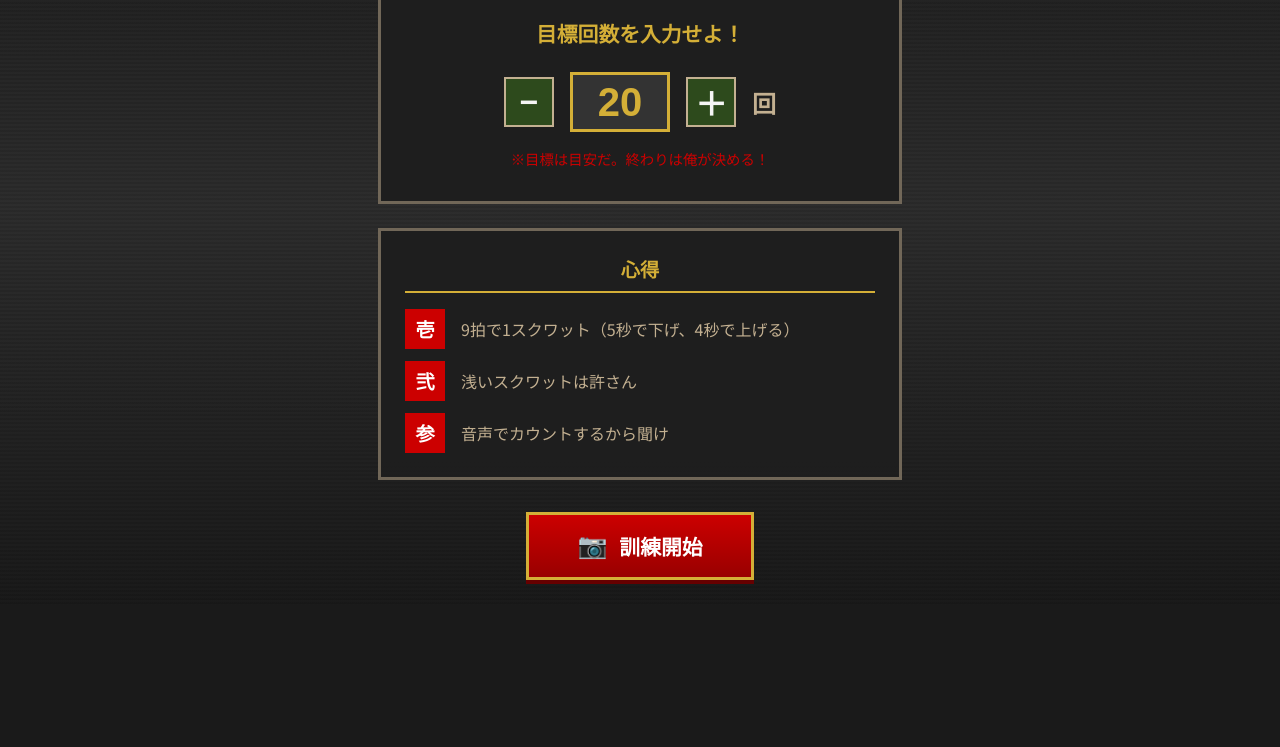
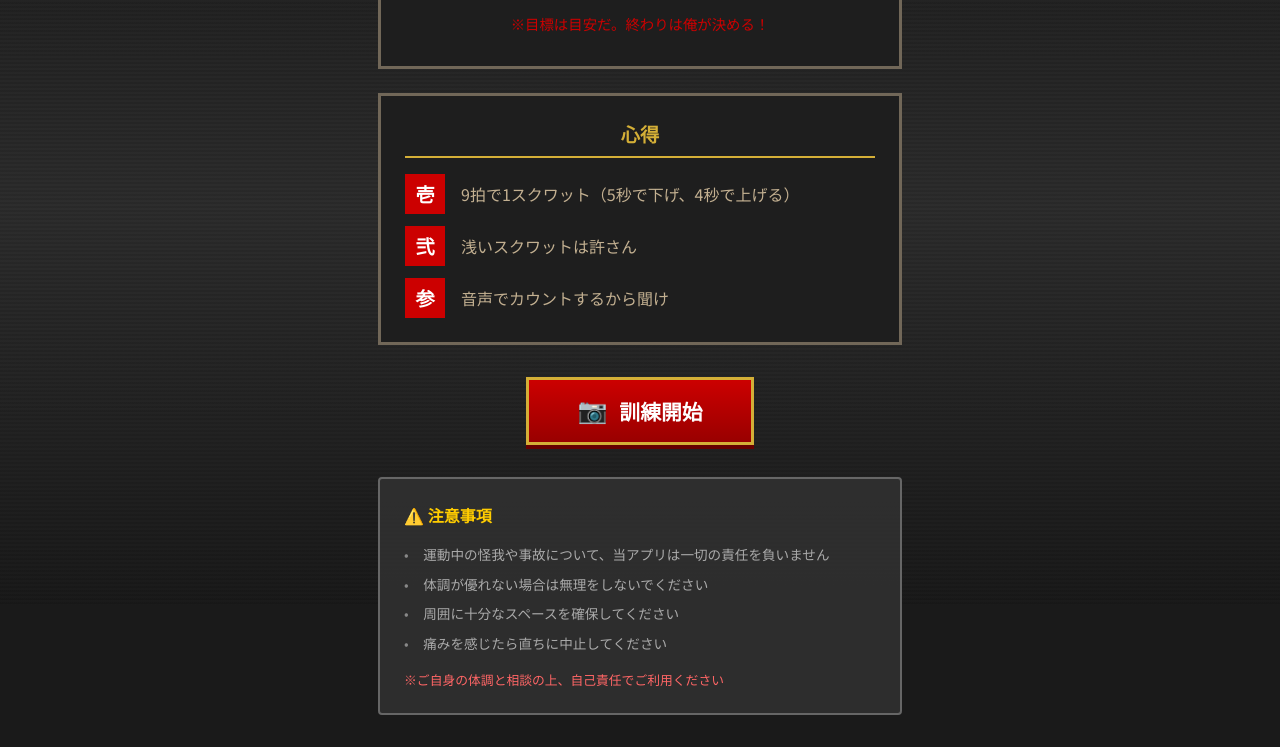
Before and after one commit to masa29/OSQ, a plain HTML site: page index.html in a window 1280 px wide. Shown: the part 194-941 px from the top of the page. Before the commit the page ends 806 px from the top, so only its background shows below. Drawn offline with Linux system fonts and the light colour scheme.

Commit message:
Add notes

```diff
--- a/index.html
+++ b/index.html
@@ -58,6 +58,17 @@
                     <span class="btn-icon">📷</span>
                     訓練開始
                 </button>
+
+                <div class="disclaimer">
+                    <h3>⚠️ 注意事項</h3>
+                    <ul>
+                        <li>運動中の怪我や事故について、当アプリは一切の責任を負いません</li>
+                        <li>体調が優れない場合は無理をしないでください</li>
+                        <li>周囲に十分なスペースを確保してください</li>
+                        <li>痛みを感じたら直ちに中止してください</li>
+                    </ul>
+                    <p class="disclaimer-note">※ご自身の体調と相談の上、自己責任でご利用ください</p>
+                </div>
             </div>
         </div>
 
--- a/style.css
+++ b/style.css
@@ -275,6 +275,49 @@ body {
     font-size: 1.5rem;
 }
 
+/* 免責事項 */
+.disclaimer {
+    margin-top: 2rem;
+    padding: 1.5rem;
+    background: rgba(50, 50, 50, 0.8);
+    border: 2px solid #666;
+    border-radius: 4px;
+    text-align: left;
+}
+
+.disclaimer h3 {
+    font-size: 1rem;
+    color: #ffcc00;
+    margin-bottom: 0.8rem;
+}
+
+.disclaimer ul {
+    list-style: none;
+    padding: 0;
+    margin: 0 0 0.8rem 0;
+}
+
+.disclaimer li {
+    font-size: 0.85rem;
+    color: #aaa;
+    padding: 0.3rem 0;
+    padding-left: 1.2rem;
+    position: relative;
+}
+
+.disclaimer li::before {
+    content: "•";
+    position: absolute;
+    left: 0;
+    color: #888;
+}
+
+.disclaimer-note {
+    font-size: 0.8rem;
+    color: #ff6666;
+    margin-top: 0.5rem;
+}
+
 /* ========================================
    キャリブレーション画面
    ======================================== */
@@ -440,11 +483,10 @@ body {
 }
 
 .camera-preview {
-    display: none;
     position: absolute;
     bottom: 20px;
     left: 20px;
-    width: 320px;
+    width: 280px;
     aspect-ratio: 4/3;
     overflow: hidden;
     border: 3px solid var(--color-khaki);
```
